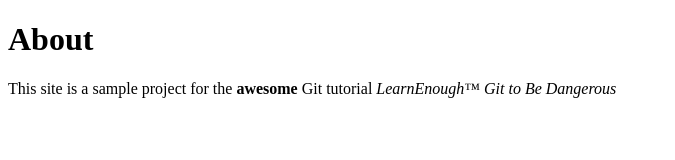
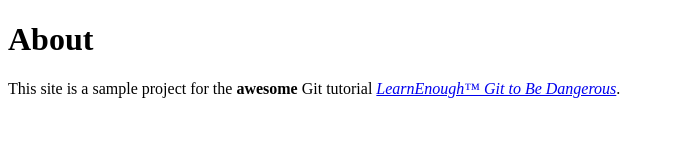
Before and after one commit to ColbyTaylor12/website, a website: page about.html in a window 1280 px wide. Shown: the whole page, without its empty margins (0-675 px from the left). Drawn offline with Linux system fonts and the light colour scheme.

Commit message:
Add link ot tutorial title

```diff
--- a/about.html
+++ b/about.html
@@ -6,7 +6,8 @@
     <body>
         <h1>About</h1>
         <p>
-          This site is a sample project for the <strong>awesome</strong> Git tutorial <a href="http://learnenough.com/git-tutorial"></a><em>LearnEnough™ Git to Be Dangerous</em>
+          This site is a sample project for the <strong>awesome</strong> Git
+          tutorial <a href="http://learnenough.com/git-tutorial"><em>LearnEnough™ Git to Be Dangerous</em></a>.
         </p>
     </body>
 </html>
```
